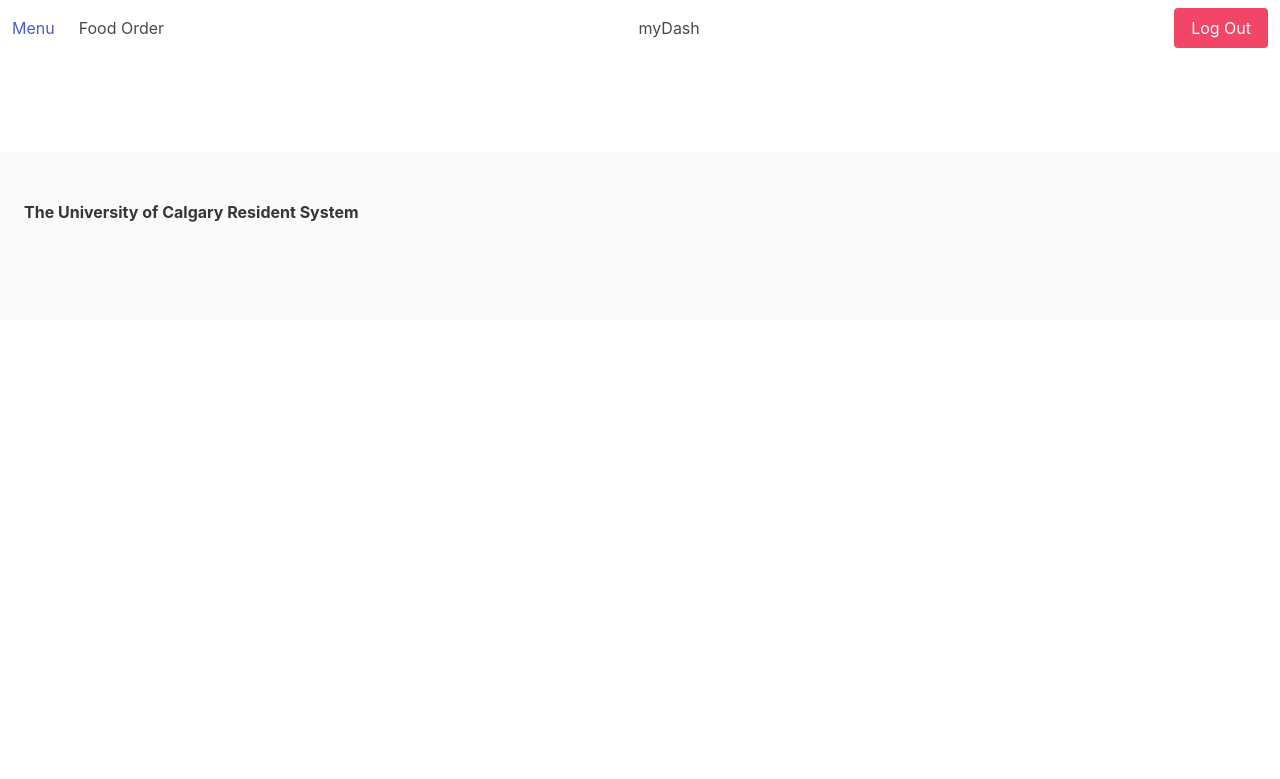
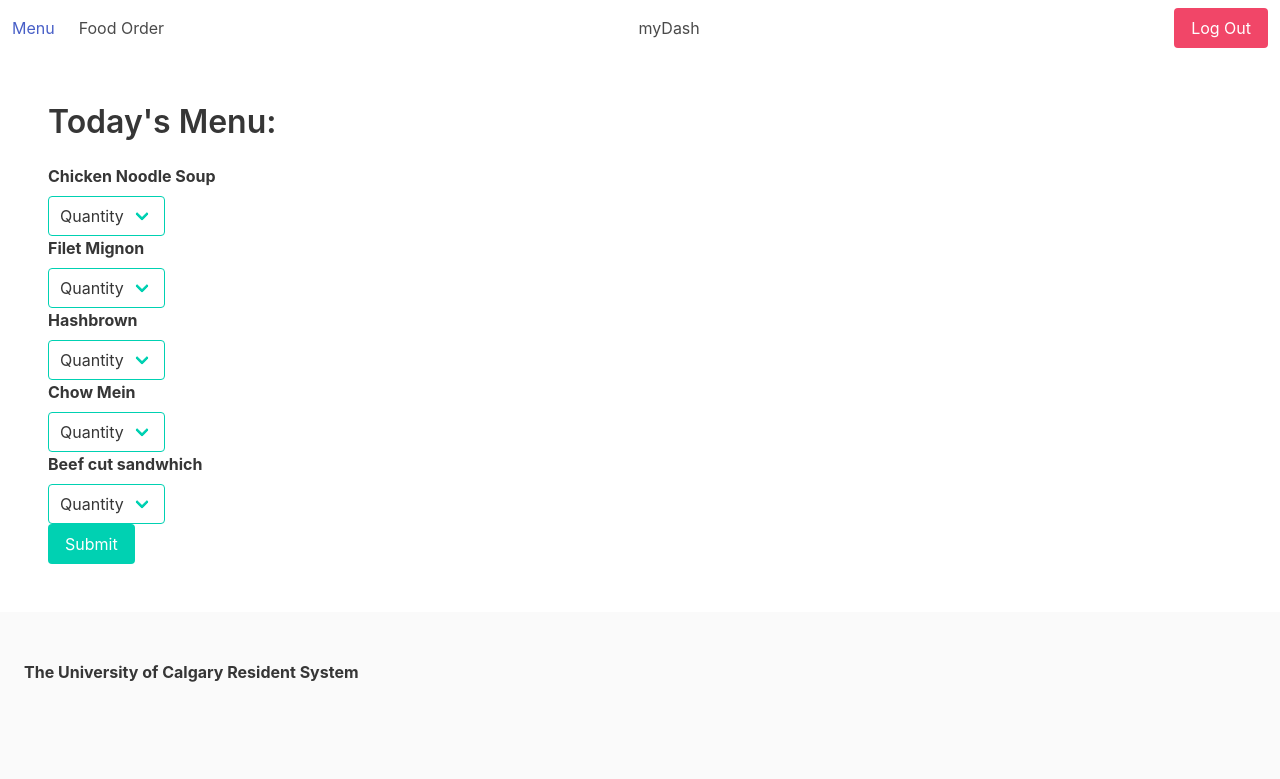
Before and after one commit to RohanAmjad123/Residence_Service_System, a Django app: page /app/foodOrder/ in a window 1280 px wide. Shown: the top 779 px of the page. Run offline with Django 3.2, Linux system fonts and the light colour scheme; a user stored in the database is signed in.

Commit message:
added some things to food order
yadda

```diff
--- a/api/dashboard/templates/dashboard.html
+++ b/api/dashboard/templates/dashboard.html
@@ -20,7 +20,8 @@
                       </div>
 
                       <footer class="card-footer">
-                          <a href = "{% url 'foodOrder' %}" class = "card-footer-item" target="_self">View my Food Orders</a>
+                          <a href = "{% url 'foodOrder' %}" class = "card-footer-item" target="_self">Add a food request</a>
+                          <a href = "{% url 'foodOrder' %}" class = "card-footer-item" target="_self">View my Orders</a>
                       </footer>
                     </div>
                 </div>
--- a/api/foodOrder/templates/foodOrder.html
+++ b/api/foodOrder/templates/foodOrder.html
@@ -1,2 +1,62 @@
 {% extends 'residentSystem/base.html' %}
-This will have foodOrders...
+{% block content %}
+<h1 class="title">Today's Menu:</h1>
+<div class="field">
+<label class="label">Chicken Noodle Soup</label>
+<div class="control">
+   <div class="select is-primary">
+      <select>
+         <option>Quantity</option>
+         <option>0</option>
+         <option>1</option>
+         <option>2</option>
+      </select>
+   </div>
+
+   <label class="label">Filet Mignon</label>
+<div class="control">
+   <div class="select is-primary">
+      <select>
+         <option>Quantity</option>
+         <option>0</option>
+         <option>1</option>
+         <option>2</option>
+      </select>
+   </div>
+   <label class="label">Hashbrown</label>
+   <div class="control">
+      <div class="select is-primary">
+         <select>
+            <option>Quantity</option>
+            <option>0</option>
+            <option>1</option>
+            <option>2</option>
+         </select>
+      </div>
+      <label class="label">Chow Mein</label>
+      <div class="control">
+         <div class="select is-primary">
+            <select>
+               <option>Quantity</option>
+               <option>0</option>
+               <option>1</option>
+               <option>2</option>
+            </select>
+         </div>
+         <label class="label">Beef cut sandwhich</label>
+         <div class="control">
+            <div class="select is-primary">
+               <select>
+                  <option>Quantity</option>
+                  <option>0</option>
+                  <option>1</option>
+                  <option>2</option>
+               </select>
+            </div>
+   <div class="control">
+      <button class="button is-primary">Submit</button>
+   </div>
+</div>
+</div>
+
+  {% endblock %}
```
